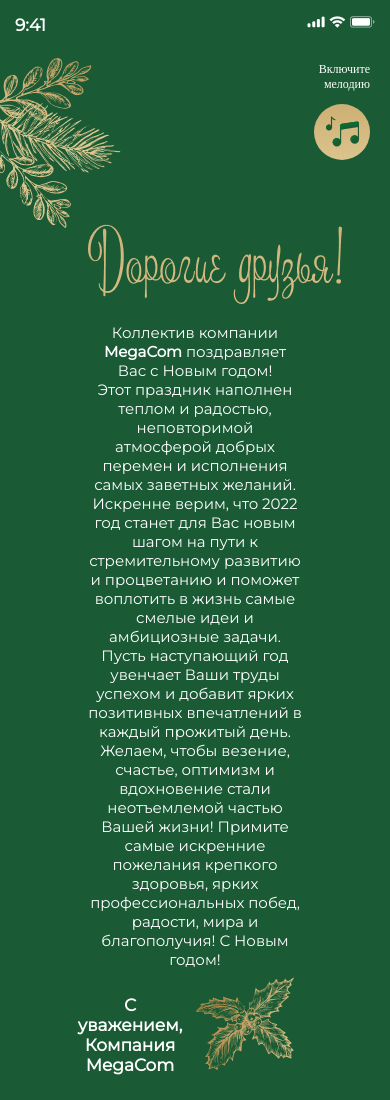
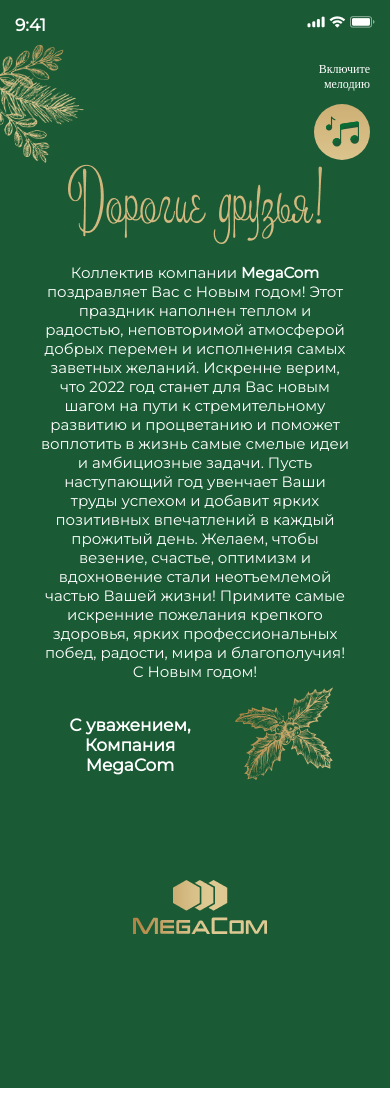
Before and after one commit to Jeybibro/mega-com, a plain HTML site: page index.html in a window 390 px wide. Shown: the top 1100 px of the page. Drawn offline with Linux system fonts and the light colour scheme.

Commit message:
feat:added container width

```diff
--- a/index.html
+++ b/index.html
@@ -27,13 +27,12 @@
 				<img src="images/frend.png" alt="">
 			</div>
 			<div class="content">
-				<p class="content-wish">Коллектив компании <b>MegaCom</b> поздравляет Вас с Новым годом! <br>Этот праздник наполнен теплом и радостью, неповторимой атмосферой добрых перемен и исполнения самых заветных желаний. <br>Искренне верим, что 2022 год станет для Вас новым шагом на пути к стремительному развитию и процветанию и поможет воплотить в жизнь самые смелые идеи и амбициозные задачи. <br>Пусть наступающий год увенчает Ваши труды успехом и добавит ярких позитивных впечатлений в каждый прожитый день. Желаем, чтобы везение, счастье, оптимизм и вдохновение стали неотъемлемой частью Вашей жизни! Примите самые искренние пожелания крепкого здоровья, ярких профессиональных побед, радости, мира и благополучия! С Новым годом!<br><br>
+				<p class="content-wish">Коллектив компании <b>MegaCom</b> поздравляет Вас с Новым годом! Этот праздник наполнен теплом и радостью, неповторимой атмосферой добрых перемен и исполнения самых заветных желаний. Искренне верим, что 2022 год станет для Вас новым шагом на пути к стремительному развитию и процветанию и поможет воплотить в жизнь самые смелые идеи и амбициозные задачи. Пусть наступающий год увенчает Ваши труды успехом и добавит ярких позитивных впечатлений в каждый прожитый день. Желаем, чтобы везение, счастье, оптимизм и вдохновение стали неотъемлемой частью Вашей жизни! Примите самые искренние пожелания крепкого здоровья, ярких профессиональных побед, радости, мира и благополучия! С Новым годом!<br><br>
 				<div class="flw-center">
 					<p><b>С уважением, <br>Компания MegaCom</b></p>
 					<img src="images/center-flower.png" alt="" class="flw-center">
 				</div>
 			</div>
-
 		</div>
 		<div class="nav-logo">
 			<img src="images/logotip-megacom.png" class="megacom-logo">
@@ -45,7 +44,6 @@
 			<img src="images/left-flower.png" alt="" class="flw-left">
 			<img src="images/right-flower.png" alt="" class="flw-right">
 			<img src="images/bottom-flower.png" alt="" class="flw-bottom">
-
 		</div>
 	</div>
 </body>
--- a/new-style.css
+++ b/new-style.css
@@ -29,7 +29,7 @@
 }
 
 .nav-logo{
-	margin-top: 130px;
+	margin-top: 80px;
 	padding-left: 10px;
 	text-align: center;
 }
@@ -122,11 +122,15 @@
 	}
 
 	.content-wish{
-	font-size: 15px;
+		font-size: 15px;
 	}
 
 	.container{
-	padding-top: 60px;
+		padding-top: 0;
+		width:80%;
 	}
 
+	.flw-left{
+		width: 100px;
+	}
 }
```
